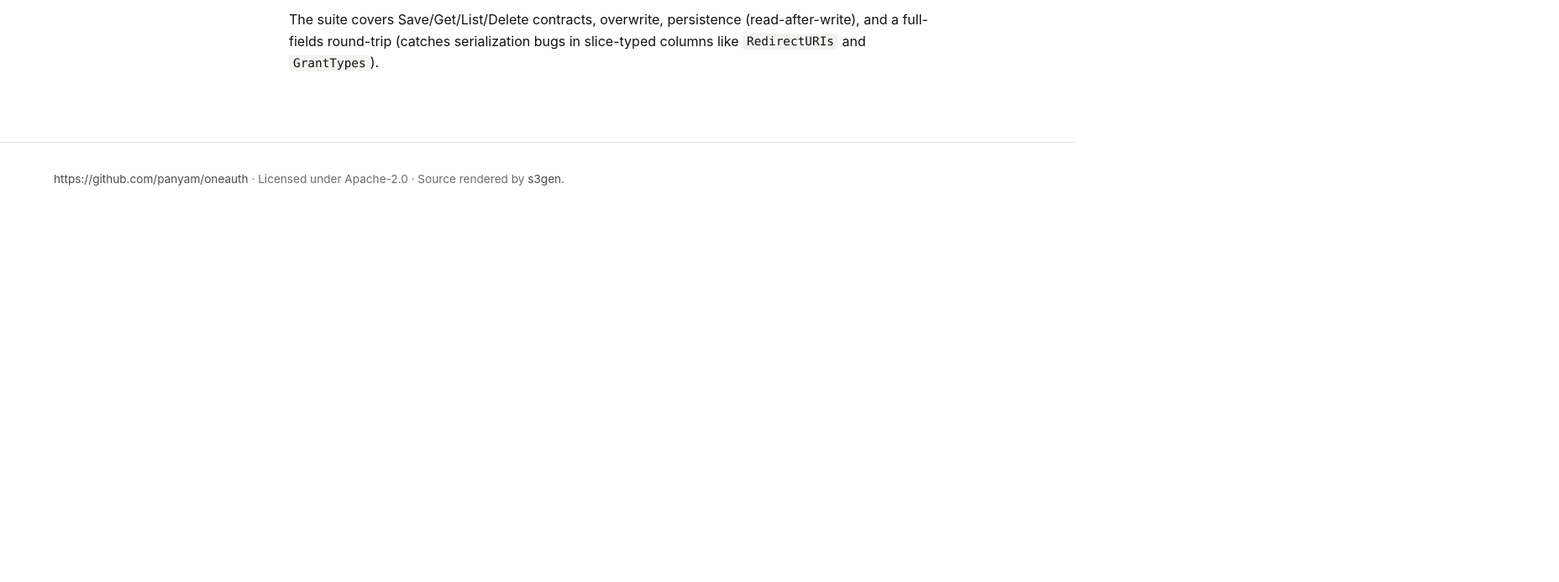
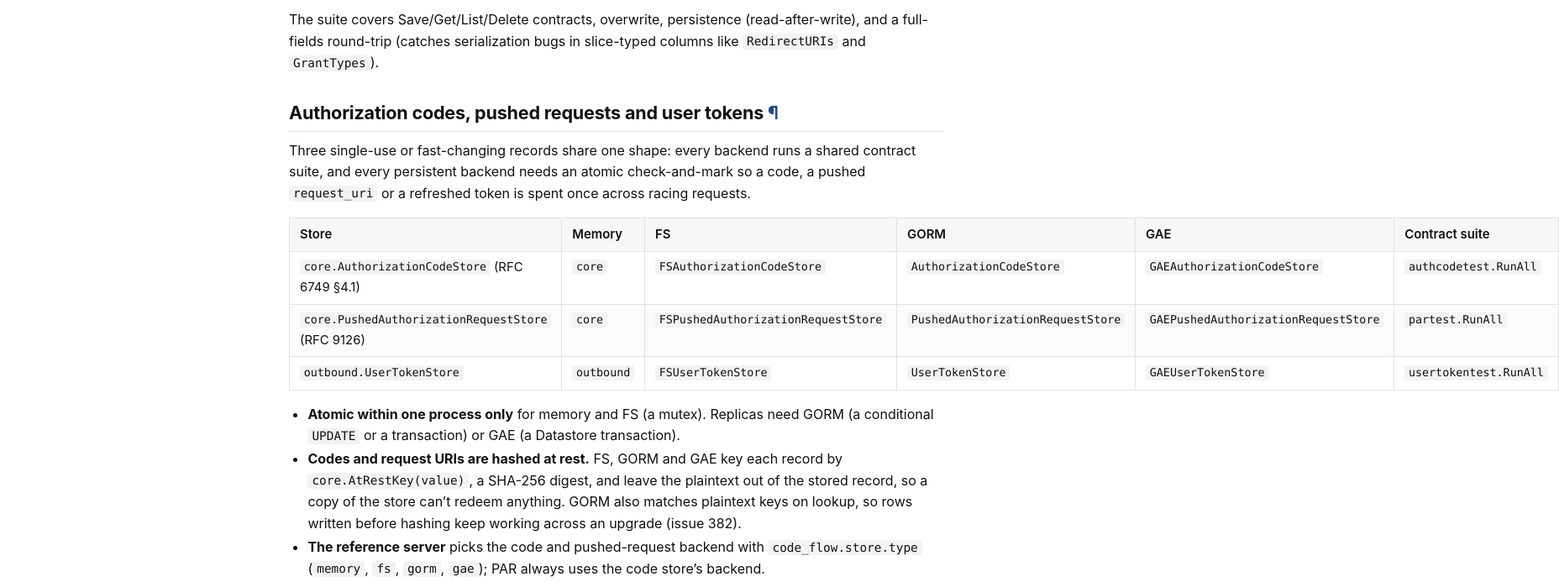
Before and after one commit to panyam/oneauth, a plain HTML site: page guides/stores/index.html in a window 1280 px wide. Shown: the part 7262-7955 px from the top of the page at 84% size, 1856 px wide, since content can reach past the window. Before the commit the page ends 7520 px from the top, so only its background shows below. Drawn offline with Linux system fonts and the light colour scheme.

Commit message:
Deploy OneAuth docs site (deb577cad85f8e29625c515f48e6eb546d3777c7) deb577cad85f8e29625c515f48e6eb546d3777c7

```diff
--- a/guides/stores/index.html
+++ b/guides/stores/index.html
@@ -405,6 +405,51 @@
 </span></span><span style="display:flex;"><span>    })
 </span></span><span style="display:flex;"><span>}
 </span></span></code></pre><p>The suite covers Save/Get/List/Delete contracts, overwrite, persistence (read-after-write), and a full-fields round-trip (catches serialization bugs in slice-typed columns like <code>RedirectURIs</code> and <code>GrantTypes</code>).</p>
+<h2 id="authorization-codes-pushed-requests-and-user-tokens">Authorization codes, pushed requests and user tokens <a class="anchor" href="#authorization-codes-pushed-requests-and-user-tokens">¶</a></h2>
+<p>Three single-use or fast-changing records share one shape: every backend runs a shared contract suite, and every persistent backend needs an atomic check-and-mark so a code, a pushed <code>request_uri</code> or a refreshed token is spent once across racing requests.</p>
+<table>
+<thead>
+<tr>
+<th>Store</th>
+<th>Memory</th>
+<th>FS</th>
+<th>GORM</th>
+<th>GAE</th>
+<th>Contract suite</th>
+</tr>
+</thead>
+<tbody>
+<tr>
+<td><code>core.AuthorizationCodeStore</code> (RFC 6749 §4.1)</td>
+<td><code>core</code></td>
+<td><code>FSAuthorizationCodeStore</code></td>
+<td><code>AuthorizationCodeStore</code></td>
+<td><code>GAEAuthorizationCodeStore</code></td>
+<td><code>authcodetest.RunAll</code></td>
+</tr>
+<tr>
+<td><code>core.PushedAuthorizationRequestStore</code> (RFC 9126)</td>
+<td><code>core</code></td>
+<td><code>FSPushedAuthorizationRequestStore</code></td>
+<td><code>PushedAuthorizationRequestStore</code></td>
+<td><code>GAEPushedAuthorizationRequestStore</code></td>
+<td><code>partest.RunAll</code></td>
+</tr>
+<tr>
+<td><code>outbound.UserTokenStore</code></td>
+<td><code>outbound</code></td>
+<td><code>FSUserTokenStore</code></td>
+<td><code>UserTokenStore</code></td>
+<td><code>GAEUserTokenStore</code></td>
+<td><code>usertokentest.RunAll</code></td>
+</tr>
+</tbody>
+</table>
+<ul>
+<li><strong>Atomic within one process only</strong> for memory and FS (a mutex). Replicas need GORM (a conditional <code>UPDATE</code> or a transaction) or GAE (a Datastore transaction).</li>
+<li><strong>Codes and request URIs are hashed at rest.</strong> FS, GORM and GAE key each record by <code>core.AtRestKey(value)</code>, a SHA-256 digest, and leave the plaintext out of the stored record, so a copy of the store can&rsquo;t redeem anything. GORM also matches plaintext keys on lookup, so rows written before hashing keep working across an upgrade (issue 382).</li>
+<li><strong>The reference server</strong> picks the code and pushed-request backend with <code>code_flow.store.type</code> (<code>memory</code>, <code>fs</code>, <code>gorm</code>, <code>gae</code>); PAR always uses the code store&rsquo;s backend.</li>
+</ul>
 
 
     </div>
```
Also changed, not shown: design/roadmap/index.html (+1 -1 lines).
